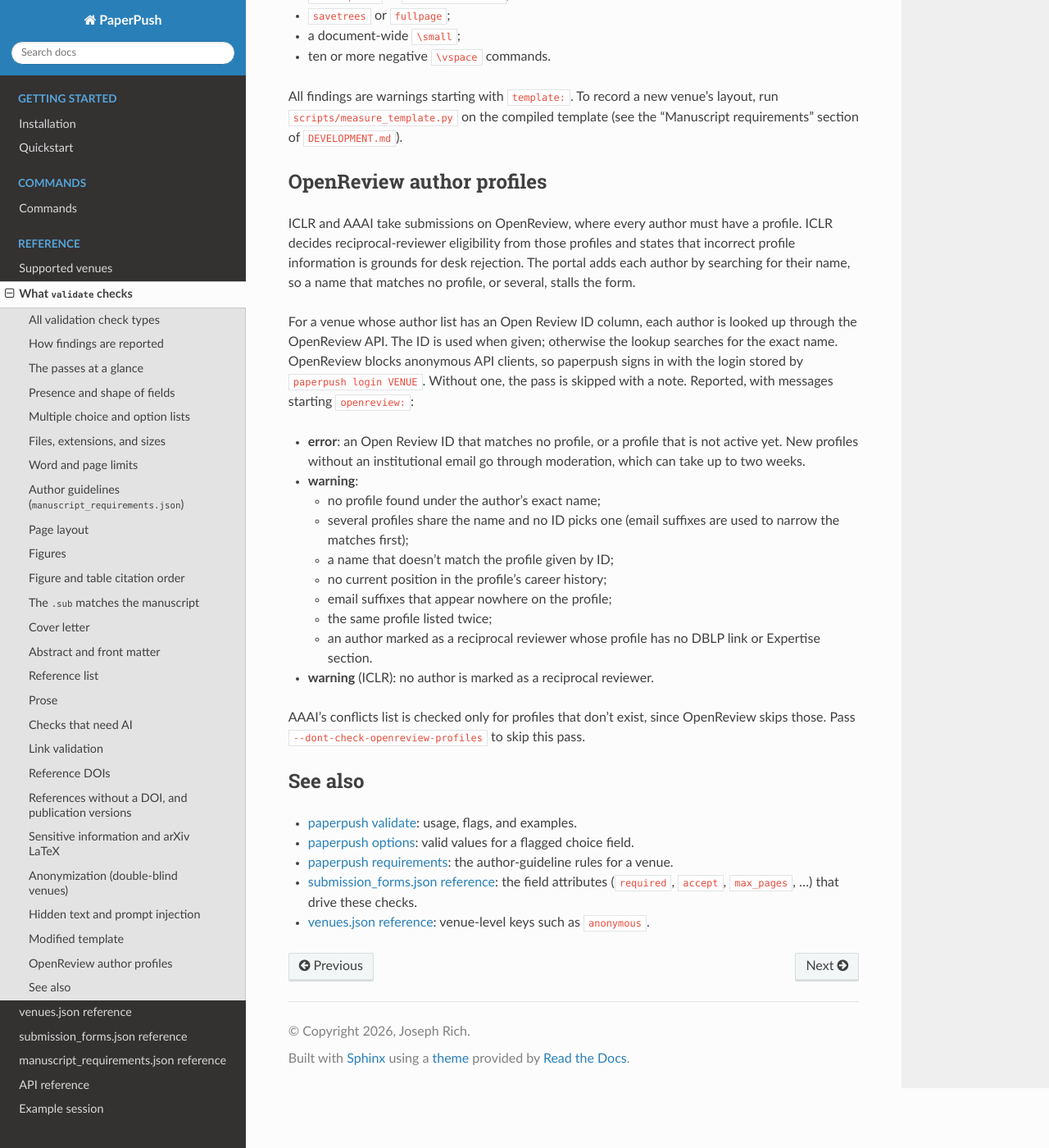
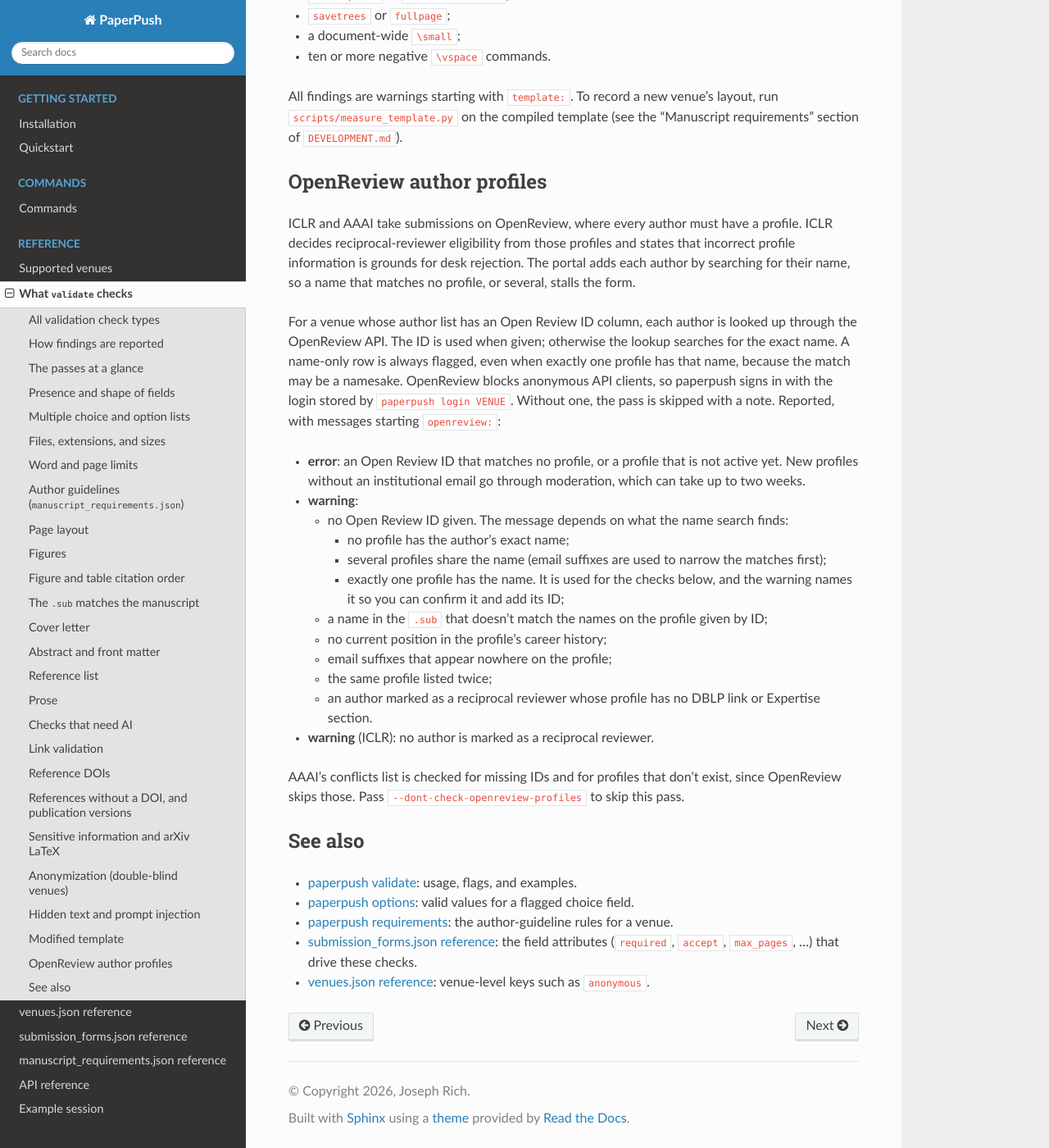
Before and after one commit to pachterlab/paperpush, a Sphinx documentation site: the page built from docs/validation-checks.rst, in a window 1280 px wide and 1400 px high, scrolled down 24849 px. Shown: the whole window at 82% size. Built offline with Sphinx 7.4.7 and the Read the Docs theme 3.1.0, drawn with Linux system fonts in a browser that asks for light colours; some of the changed text lies outside the part shown.

Commit message:
openreview docs

```diff
--- a/docs/validation-checks.rst
+++ b/docs/validation-checks.rst
@@ -155,7 +155,7 @@ cited reference when ``--reference-check-full`` is used. Venue rules marked
 96. ``integrity.dois`` — Reference DOIs match the works they cite
 97. ``integrity.hidden_text`` — No hidden text or prompts aimed at AI reviewers
 98. ``integrity.links`` — Links cited in the files are reachable
-99. ``integrity.openreview`` — Authors' OpenReview profiles
+99. ``integrity.openreview`` — Authors' OpenReview IDs and profiles
 100. ``integrity.pdf_reader`` — PDF glyph reader (pdfminer.six) available
 101. ``integrity.reference_versions`` — References cite the journal article, or the latest preprint
 102. ``integrity.retractions`` — No cited work has been retracted
@@ -1315,7 +1315,9 @@ profile, or several, stalls the form.
 
 For a venue whose author list has an Open Review ID column, each author is
 looked up through the OpenReview API. The ID is used when given; otherwise the
-lookup searches for the exact name. OpenReview blocks anonymous API clients, so
+lookup searches for the exact name. A name-only row is always flagged, even
+when exactly one profile has that name, because the match may be a namesake.
+OpenReview blocks anonymous API clients, so
 paperpush signs in with the login stored by ``paperpush login VENUE``. Without
 one, the pass is skipped with a note. Reported, with messages starting
 ``openreview:``:
@@ -1325,10 +1327,16 @@ one, the pass is skipped with a note. Reported, with messages starting
   moderation, which can take up to two weeks.
 - **warning**:
 
-  - no profile found under the author's exact name;
-  - several profiles share the name and no ID picks one (email suffixes are
-    used to narrow the matches first);
-  - a name that doesn't match the profile given by ID;
+  - no Open Review ID given. The message depends on what the name search finds:
+
+    - no profile has the author's exact name;
+    - several profiles share the name (email suffixes are used to narrow the
+      matches first);
+    - exactly one profile has the name. It is used for the checks below, and
+      the warning names it so you can confirm it and add its ID;
+
+  - a name in the ``.sub`` that doesn't match the names on the profile given
+    by ID;
   - no current position in the profile's career history;
   - email suffixes that appear nowhere on the profile;
   - the same profile listed twice;
@@ -1337,8 +1345,8 @@ one, the pass is skipped with a note. Reported, with messages starting
 
 - **warning** (ICLR): no author is marked as a reciprocal reviewer.
 
-AAAI's conflicts list is checked only for profiles that don't exist, since
-OpenReview skips those. Pass ``--dont-check-openreview-profiles`` to skip this
+AAAI's conflicts list is checked for missing IDs and for profiles that don't
+exist, since OpenReview skips those. Pass ``--dont-check-openreview-profiles`` to skip this
 pass.
 
 See also
```
Also changed, not shown: AGENTS.md (+2 -1 lines), docs/commands/validate.rst (+7 -1 lines), paperpush/_docs/agents.md (+3 -5 lines), 3 other files.
